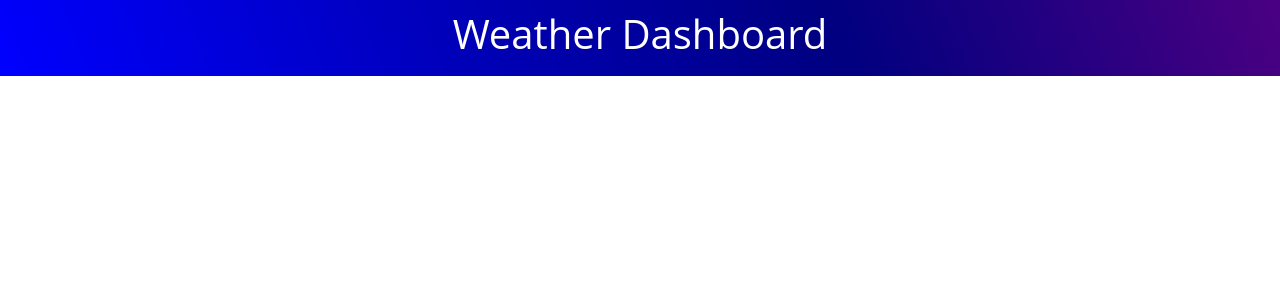
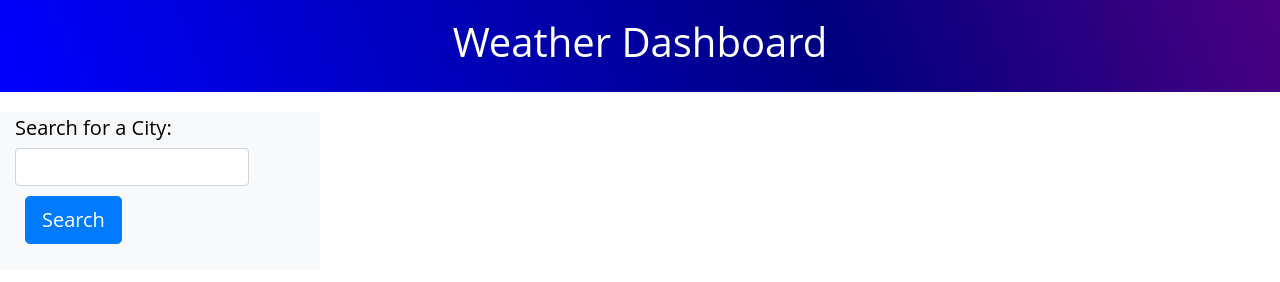
Before and after one commit to MtendeRoll/weatherWatch, a plain HTML site: page index.html in a window 1280 px wide. Drawn offline with nearby package versions, Linux system fonts and the light colour scheme.

Commit message:
made div containers in html to plan out dashboard display

```diff
--- a/assets/css/style.css
+++ b/assets/css/style.css
@@ -27,3 +27,7 @@ header h1 {
   font-size: 40px;
   color: white;
 }
+
+.search-btn {
+  margin: 10px;
+}
--- a/index.html
+++ b/index.html
@@ -12,10 +12,33 @@
     <link rel="stylesheet" href="./assets/css/style.css" />
     <title>Weather Watch</title>
   </head>
+
   <body>
-    <header>
-      <h1 class="header-title">Weather Dashboard</h1>
+    <header class="container-fluid text-center text-white p-2">
+      <h1>Weather Dashboard</h1>
     </header>
+
+    <main class="container-fluid">
+      <div class="row">
+        <div class="col-lg-3 bg-light">
+          <h5 class="mt-1">Search for a City:</h5>
+          <div class="form-inline form-group">
+            <input class="form-control" type="text" id="search-city" />
+            <div class="search-btn">
+              <button class="btn btn-primary btn-lg" id="search-button">Search</button>
+            </div>
+          </div>
+
+          <ul class="city-history"></ul>
+        </div>
+
+        <div class="col-lg-9">
+          <div id="today" class="mt-3"></div>
+          <div id="five-days" class="mt-3"></div>
+        </div>
+      </div>
+    </main>
+
     <script src="https://cdnjs.cloudflare.com/ajax/libs/moment.js/2.29.3/moment.min.js"></script>
     <script src="https://code.jquery.com/jquery-3.5.1.min.js"></script>
     <script src="./assets/js/script.js"></script>
```
